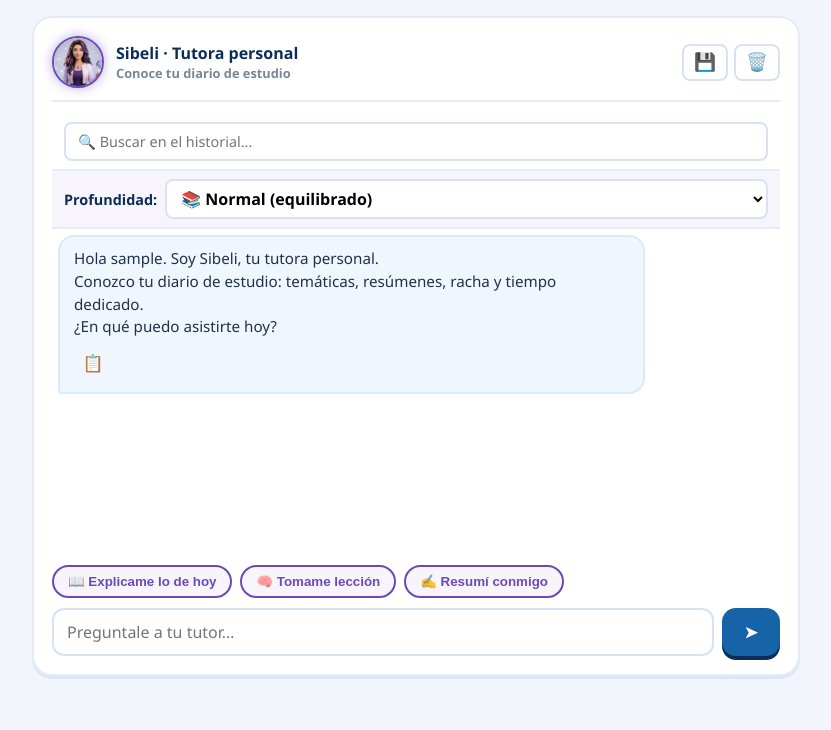
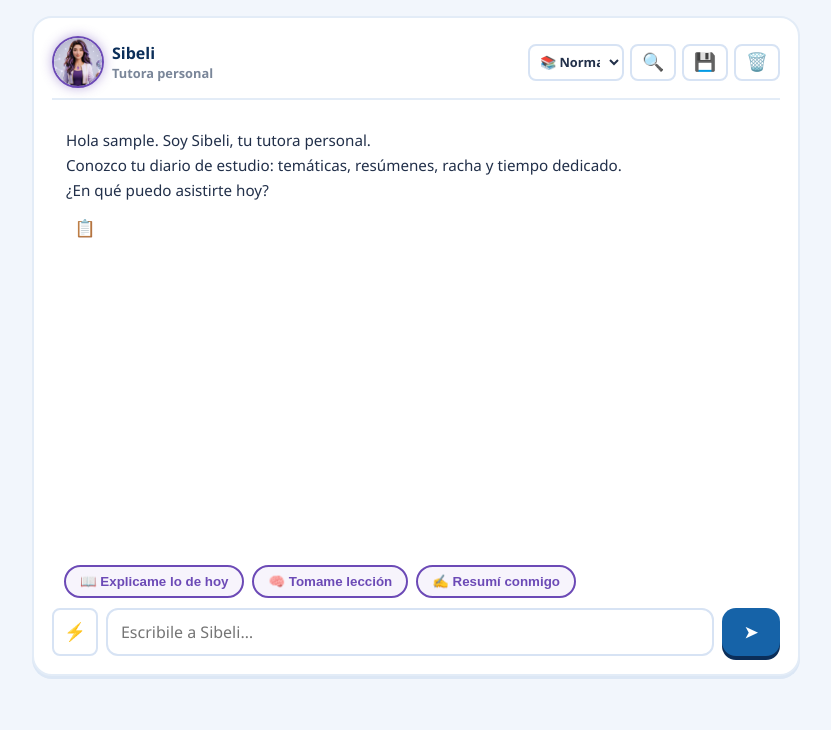
Before and after one commit to salemlenguaje-hue/Desarrollo-personal, a Flask app: page /tutor in a window 1280 px wide. Shown: the part 70-800 px from the top of the page, without its empty margins (224-1055 px from the left). Run offline with Flask 3, Linux system fonts and the light colour scheme; the visitor is signed in with stand-in values (Sample User, id 1); data that the repository does not hold is empty; parts of the project's set-up code (start-up, migrations or seed data) failed here and were passed over.

Commit message:
Sibeli estilo chat moderno (full-bleed, sugerencias flotantes) + gestión de charlas en Config

```diff
--- a/logica.py
+++ b/logica.py
@@ -985,3 +985,11 @@
     filas = cur.fetchall()
     conn.close()
     return [dict(f) for f in filas]
+
+def eliminar_mensaje_chat(id_mensaje):
+    """Borra un mensaje suelto de la charla con Sibeli."""
+    conn = obtener_conexion()
+    conn.execute('DELETE FROM chats WHERE id = ?', (id_mensaje,))
+    conn.commit()
+    conn.close()
+    return True
--- a/server.py
+++ b/server.py
@@ -396,6 +396,27 @@
     """Historial solo lectura con hashes."""
     return jsonify(logica.obtener_entradas_crudas())
 
+
+# ==================== CHARLAS DE SIBELI EN CONFIG ====================
+
+@app.route('/api/config/chats')
+@login_requerido
+def api_config_chats():
+    """Lista completa de la charla para administrarla."""
+    return jsonify(logica.obtener_historial_chat())
+
+@app.route('/api/config/chats/borrar_todo', methods=['POST'])
+@login_requerido
+def api_config_borrar_todo():
+    logica.borrar_historial_chat()
+    return jsonify({'ok': True, 'mensaje': 'Charla completa borrada'})
+
+@app.route('/api/config/chats/<int:id_mensaje>', methods=['DELETE'])
+@login_requerido
+def api_config_borrar_mensaje(id_mensaje):
+    logica.eliminar_mensaje_chat(id_mensaje)
+    return jsonify({'ok': True, 'mensaje': 'Mensaje borrado'})
+
 if __name__ == '__main__':
     threading.Thread(target=vigilante_de_racha, daemon=True).start()
     print(f'🔔 Vigilante de racha activo (avisa a las {HORA_RECORDATORIO}:00)')
--- a/static/style.css
+++ b/static/style.css
@@ -1071,3 +1071,119 @@
 html[data-tema="oscuro"] .tabla-cruda th { background: #1B2440; }
 html[data-tema="oscuro"] .tabla-cruda td { border-bottom-color: #24344F; }
 html[data-tema="oscuro"] .boton-guardar { background: #1B3324; color: #81C784; box-shadow: 0 2px 0 #0A1A10; }
+
+/* =====================================================
+   SIBELI RESPIRABLE: cabecera compacta, sugerencias
+   flotantes, cajones y más espacio de lectura
+   ===================================================== */
+.cabecera-chat { flex-wrap: wrap; gap: 10px; padding-bottom: 10px; }
+.cabecera-texto { flex: 1; min-width: 0; }
+.acciones-chat { flex-wrap: wrap; justify-content: flex-end; }
+
+.select-mini {
+  font-size: .8rem;
+  padding: 4px 6px;
+  border-radius: 8px;
+  border: 2px solid #D7E3F4;
+  background: var(--blanco);
+  color: var(--texto);
+  max-width: 112px;
+  font-weight: 700;
+}
+
+.barra-busqueda { display: flex; gap: 6px; align-items: center; }
+.barra-busqueda input { flex: 1; }
+
+/* Sugerencias que viven DENTRO del chat */
+.fila-sugerencias {
+  margin: 4px 0 10px;
+  padding: 10px 12px;
+  background: #F7F4FC;
+  border: 2px dashed var(--violeta);
+  border-radius: 14px;
+  animation: popTrofeo .3s ease;
+}
+.fila-sugerencias .sugerencias-botones {
+  display: flex;
+  flex-direction: column;
+  gap: 6px;
+}
+.fila-sugerencias .boton-chip { white-space: normal; text-align: left; }
+
+.atajos-chat { padding: 8px 12px 0; }
+
+/* En el celu, el lienzo gana el espacio que liberamos */
+@media (max-width: 700px) {
+  .lienzo-chat { max-height: 62vh; }
+}
+
+html[data-tema="oscuro"] .select-mini { background: #16233A; border-color: #2A3B57; color: #E6EDF7; }
+html[data-tema="oscuro"] .fila-sugerencias { background: #1B2440; }
+
+/* =====================================================
+   GESTIÓN DE CHARLAS CON SIBELI EN CONFIGURACIÓN
+   ===================================================== */
+.lista-chats { max-height: 320px; overflow-y: auto; }
+.item-chat {
+  display: flex;
+  gap: 8px;
+  align-items: center;
+  background: #F0F6FD;
+  border: 2px solid #DCE9F8;
+  border-radius: 12px;
+  padding: 8px 10px;
+  margin-bottom: 8px;
+}
+.chat-resumen { flex: 1; font-size: .85rem; color: var(--texto); white-space: pre-wrap; }
+html[data-tema="oscuro"] .item-chat { background: #101A2C; border-color: #2A3B57; }
+
+/* =====================================================
+   SIBELI ESTILO CHAT MODERNO (inspirado en Qwen/WhatsApp)
+   - Sibeli escribe a lo ancho, sin caja: pura lectura
+   - Tus mensajes: burbuja de color a la derecha
+   - En el celu el chat va de borde a borde, como app real
+   - Cabecera en UNA sola fila (herramientas scrolleables)
+   ===================================================== */
+
+/* --- Cabecera: una fila, sin saltos feos --- */
+.cabecera-chat { flex-wrap: nowrap; gap: 8px; }
+.cabecera-texto { overflow: hidden; }
+.chat-titulo { white-space: nowrap; overflow: hidden; text-overflow: ellipsis; }
+.acciones-chat { flex-wrap: nowrap; overflow-x: auto; scrollbar-width: none; }
+.acciones-chat::-webkit-scrollbar { display: none; }
+.acciones-chat > * { flex: 0 0 auto; }
+.select-mini { max-width: 96px; }
+@media (max-width: 480px) {
+  .chat-subtitulo { display: none; }  /* en celus chicos, solo el nombre */
+}
+
+/* --- Sibeli habla a lo ancho, como un chat moderno --- */
+.lienzo-chat { padding: 10px 12px; }
+.burbuja { max-width: 100%; line-height: 1.65; }
+.burbuja-tutor {
+  align-self: stretch;          /* ocupa todo el ancho disponible */
+  background: transparent;      /* sin caja: el texto es el protagonista */
+  border: none;
+  border-radius: 0;
+  padding: 6px 2px;
+}
+.burbuja-usuario {
+  align-self: flex-end;         /* tus mensajes, a la derecha */
+  max-width: 88%;
+}
+
+/* --- Celu: chat de borde a borde, como app de mensajería --- */
+@media (max-width: 700px) {
+  .zona-chat { padding: 0; }
+  .tarjeta-chat {
+    border: none;
+    border-radius: 0;
+    box-shadow: none;
+    height: calc(100vh - 60px);
+    height: calc(100dvh - 60px);   /* toda la pantalla menos el menú */
+    min-height: 0;
+  }
+  .lienzo-chat { max-height: none; flex: 1; }  /* el lienzo gana todo lo libre */
+  .cabecera-chat { padding: 10px 12px; }
+  .fila-chat { padding: 0 4px 4px; }
+}
--- a/templates/tutor.html
+++ b/templates/tutor.html
@@ -4,12 +4,11 @@
   <meta charset="UTF-8">
   <meta name="viewport" content="width=device-width, initial-scale=1.0">
   <title>Diario — Sibeli</title>
+  <script>document.documentElement.dataset.tema = localStorage.getItem('tema') || 'claro';</script>
   <link rel="stylesheet" href="/static/style.css">
-  <script>document.documentElement.dataset.tema = localStorage.getItem('tema') || 'claro';</script>
 </head>
 <body data-usuario="{{ usuario }}">
 
-  <!-- ========== PANEL SUPERIOR ========== -->
   <header class="header">
     <img src="/static/salem-logo.png" alt="Logo SALEM">
     <span class="espacio"></span>
@@ -21,50 +20,40 @@
     <a href="/logout" class="link-nav salir">Salir</a>
   </header>
 
-  <!-- ========== ZONA DE CHAT ========== -->
   <main class="zona-chat">
     <div class="tarjeta tarjeta-chat">
 
+      <!-- Cabecera compacta: retrato + nombre + herramientas -->
       <div class="cabecera-chat">
         <img src="/static/sibeli.png" alt="Sibeli" class="avatar-sibeli">
-        <div style="flex:1;">
-          <div class="chat-titulo">Sibeli · Tutora personal</div>
-          <div class="chat-subtitulo">Conoce tu diario de estudio</div>
+        <div class="cabecera-texto">
+          <div class="chat-titulo">Sibeli</div>
+          <div class="chat-subtitulo">Tutora personal</div>
         </div>
-        <!-- Botones de acción -->
         <div class="acciones-chat">
+          <select id="nivel-profundidad" class="select-mini" title="Profundidad de las respuestas">
+            <option value="superficial">🌊 Síntesis</option>
+            <option value="normal" selected>📚 Normal</option>
+            <option value="profundo">🔬 Profundo</option>
+            <option value="ultra">🧠 Rigor</option>
+          </select>
+          <button type="button" class="boton-icono" onclick="alternarBusqueda()" title="Buscar en el historial">🔍</button>
           <button type="button" class="boton-icono" onclick="exportarChat()" title="Exportar a Markdown">💾</button>
           <button type="button" class="boton-icono" onclick="borrarChat()" title="Borrar historial">🗑️</button>
         </div>
       </div>
 
-      <!-- Barra de búsqueda -->
-      <div class="barra-busqueda">
-        <input type="text" id="buscar-chat" placeholder="🔍 Buscar en el historial..." oninput="buscarEnChat(this.value)">
+      <!-- Búsqueda: escondida, aparece con 🔍 y se cierra con ✖ -->
+      <div class="barra-busqueda" id="barra-busqueda" hidden>
+        <input type="text" id="buscar-chat" placeholder="Buscar en el historial…" oninput="buscarEnChat(this.value)">
+        <button type="button" class="boton-icono" onclick="cerrarBusqueda()" title="Cerrar búsqueda">✖</button>
       </div>
 
-      <!-- Selector de profundidad -->
-      <div class="selector-profundidad">
-        <label>Profundidad:</label>
-        <select id="nivel-profundidad">
-          <option value="superficial">🌊 Superficial (rápido y simple)</option>
-          <option value="normal" selected>📚 Normal (equilibrado)</option>
-          <option value="profundo">🔬 Profundo (detallado)</option>
-          <option value="ultra">🧠 Ultra técnico (nivel experto)</option>
-        </select>
-      </div>
-
-      <!-- Acá aparecen los globitos de la charla -->
+      <!-- El lienzo del chat: ahora respira y ocupa todo lo libre -->
       <div class="lienzo-chat" id="lienzo-chat"></div>
 
-      <!-- Sugerencias de seguimiento (aparecen después de cada respuesta) -->
-      <div class="sugerencias-seguimiento" id="sugerencias-seguimiento" hidden>
-        <div class="sugerencias-titulo">💡 Preguntas relacionadas:</div>
-        <div class="sugerencias-botones" id="sugerencias-botones"></div>
-      </div>
-
-      <!-- Atajos mágicos con contexto -->
-      <div class="atajos-chat">
+      <!-- Atajos: cajón escondido que se abre con ⚡ -->
+      <div class="atajos-chat" id="atajos-chat" hidden>
         <button type="button" class="boton-chip"
           onclick="enviarAtajo('Explicame con peras y manzanas lo que estudié hoy según mi diario.')">📖 Explicame lo de hoy</button>
         <button type="button" class="boton-chip"
@@ -73,9 +62,10 @@
           onclick="enviarAtajo('Ayudame a resumir en 5 puntos claros mi última entrada de estudio.')">✍️ Resumí conmigo</button>
       </div>
 
-      <!-- Caja para escribir -->
+      <!-- Fila de escritura: ⚡ atajos + cajita + enviar -->
       <form class="fila-chat" id="form-chat">
-        <input type="text" id="campo-chat" placeholder="Preguntale a tu tutor…" autocomplete="off" required>
+        <button type="button" class="boton-icono" onclick="alternarAtajos()" title="Atajos rápidos">⚡</button>
+        <input type="text" id="campo-chat" placeholder="Escribile a Sibeli…" autocomplete="off" required>
         <button class="boton" type="submit">➤</button>
       </form>
 
```
Also changed, not shown: static/config.js (+61 -0 lines), static/tutor.js (+57 -8 lines), templates/configuracion.html (+10 -0 lines).
